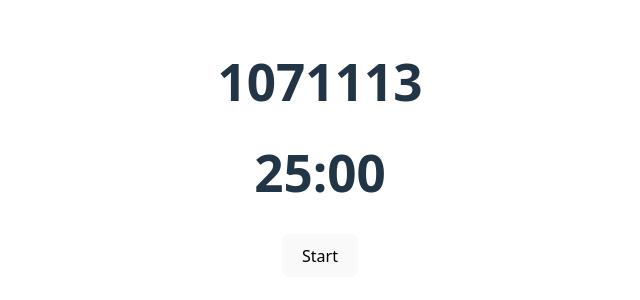
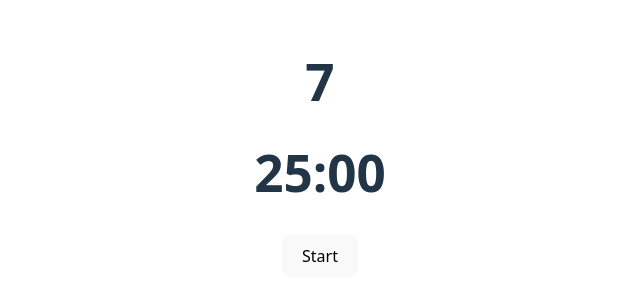
Before and after one commit to Daojim/pomodoro, a React (Vite) app: page / in a window 1280 px wide. Shown: the part 252-552 px from the top of the page, without its empty margins (320-960 px from the left). Built offline with nearby package versions, Linux system fonts and the light colour scheme.

Commit message:
Fixed test counter

```diff
--- a/src/components/Timer.jsx
+++ b/src/components/Timer.jsx
@@ -13,9 +13,11 @@ function Timer() {
     console.log("useEffect runs");
 
     const interval = setInterval(() => {
-      setCount((prevCount) => prevCount + 1);
-    });
-  });
+      setCount((prevCount) => prevCount + 1); // Correct way to update state
+    }, 1000);
+
+    return () => clearInterval(interval);
+  }, []);
 
   return (
     <div className="timerCard">
```
